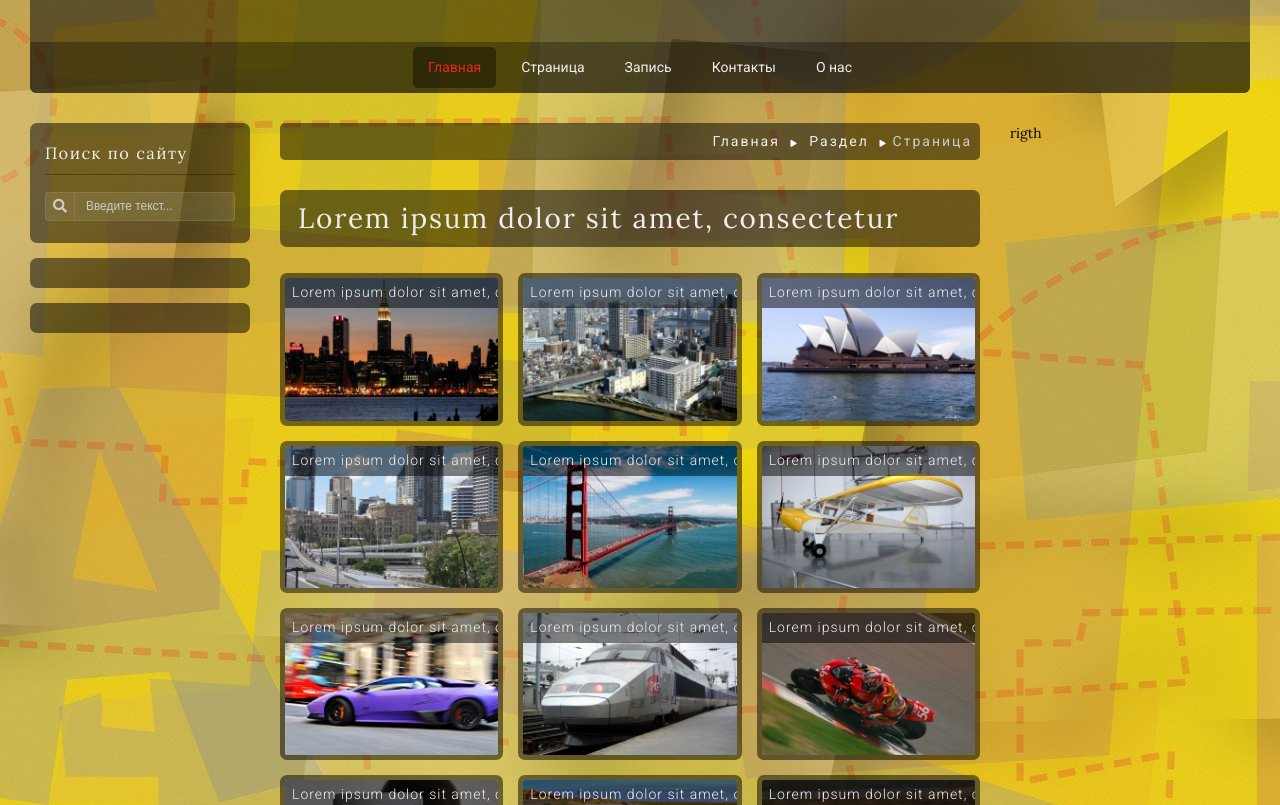
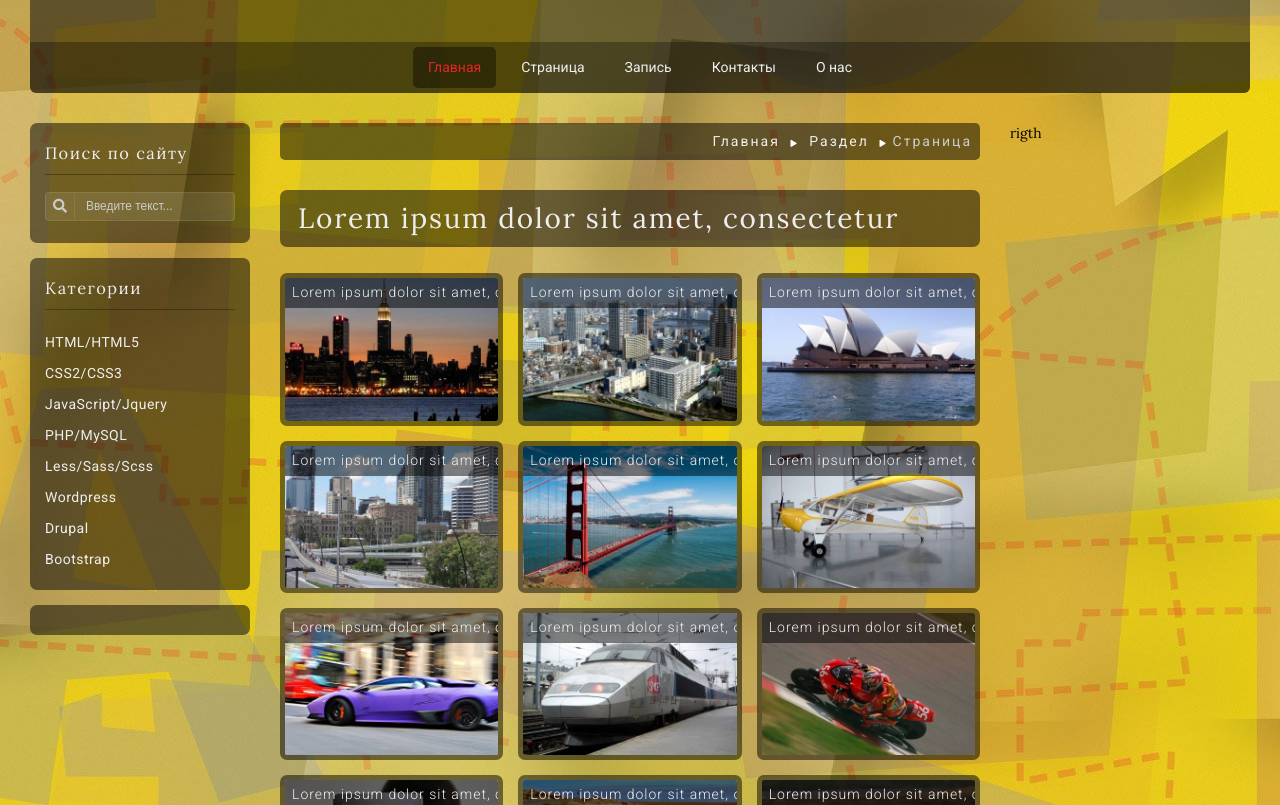
Before and after one commit to TatianaKan/flexbox, a website: page index.html in a window 1280 px wide. Shown: the part 295-1100 px from the top of the page. Drawn offline with Linux system fonts and the light colour scheme.

Commit message:
category

```diff
--- a/assets/scss/_common.scss
+++ b/assets/scss/_common.scss
@@ -38,7 +38,10 @@ a {
 a:hover,
 a:focus {
   color: $color-accent;
+}
 
+ul {
+ list-style: none;
 
 }
 
--- a/assets/scss/main/_main-content.scss
+++ b/assets/scss/main/_main-content.scss
@@ -30,6 +30,7 @@
       &:hover {
         h3 {
           background-color: rgba($color-dark, 0.75);
+          color: $color-accent;
         }
       }
 
--- a/assets/scss/widgets/_categories.scss
+++ b/assets/scss/widgets/_categories.scss
@@ -1,3 +1,28 @@
 .widget {
+  &-category {
+&__list {
+    margin: 0;
+    padding: 0;
+}
 
+
+    &__item {
+      a {
+        width: 100%;
+        display: block;
+        border-radius: 4px;
+        letter-spacing: 0.5px;
+        padding: $gap/6 0;
+        transition: padding-left 0.8s;
+
+        &:hover {
+          color: $color-accent;
+          padding-left: $gap/2;
+          background: rgba($color-dark, 0.5);
+
+        }
+
+         }
+    }
+  }
 }
--- a/assets/scss/widgets/_search.scss
+++ b/assets/scss/widgets/_search.scss
@@ -6,15 +6,7 @@
 
     }
 
-    h3 {
-      font-family: $font-header;
-      letter-spacing: 1.5px;
-      font-weight: 100;
-      padding-bottom: $gap/3;
 
-      border-bottom: 1px solid rgba($color-dark, 0.3);
-      margin-top: $gap/6;
-    }
     &__input {
       width: 100%;
       text-overflow: ellipsis;
--- a/assets/scss/widgets/_widgets.scss
+++ b/assets/scss/widgets/_widgets.scss
@@ -4,4 +4,13 @@
     border-radius: 7px;
     margin: 0 0 $gap/2;
     color: $color-light;
+    h3 {
+        font-family: $font-header;
+        letter-spacing: 1.5px;
+        font-weight: 100;
+        padding-bottom: $gap/3;
+
+        border-bottom: 1px solid rgba($color-dark, 0.3);
+        margin-top: $gap/6;
+      }
 }
--- a/index.html
+++ b/index.html
@@ -257,6 +257,7 @@
     </main>
 
     <aside class="aside aside-left">
+
       <div class="widget widget-search">
         <h3>Поиск по сайту</h3>
         <form action="#" method="GET">
@@ -264,8 +265,19 @@
           <button class="widget-search__btn"> <i class="fas fa-search" aria-hidden="true"></i></button>
         </form>
       </div>
+
       <div class="widget widget-category">
-
+<h3>Категории</h3>
+<ul class="widget-category__list">
+  <li class="widget-category__item"><a href="#">HTML/HTML5</a></li>
+  <li class="widget-category__item"><a href="#">CSS2/CSS3</a></li>
+  <li class="widget-category__item"><a href="#">JavaScript/Jquery</a></li>
+  <li class="widget-category__item"><a href="#">PHP/MySQL</a></li>
+  <li class="widget-category__item"><a href="#">Less/Sass/Scss</a></li>
+  <li class="widget-category__item"><a href="#">Wordpress</a></li>
+  <li class="widget-category__item"><a href="#">Drupal</a></li>
+  <li class="widget-category__item"><a href="#">Bootstrap</a></li>
+</ul>
       </div>
       <div class="widget widget-pattern">
 
```
Also changed, not shown: assets/css/style.css.
